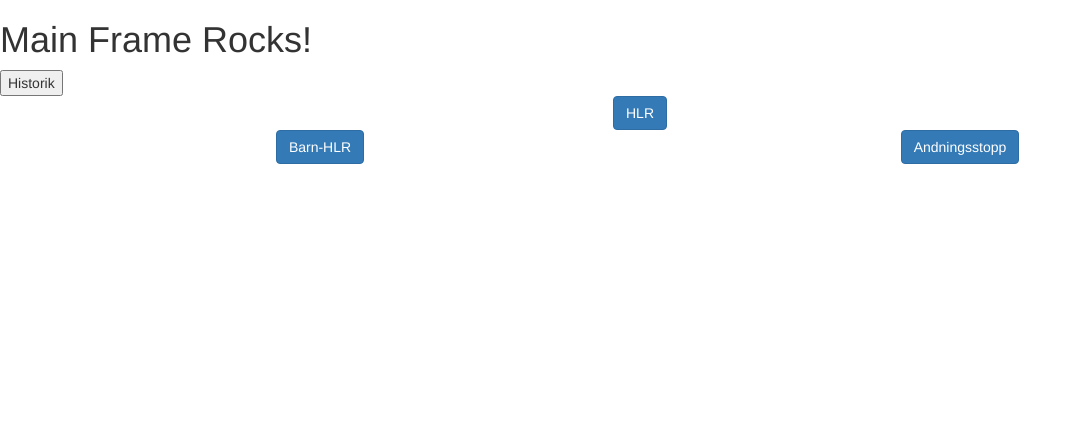
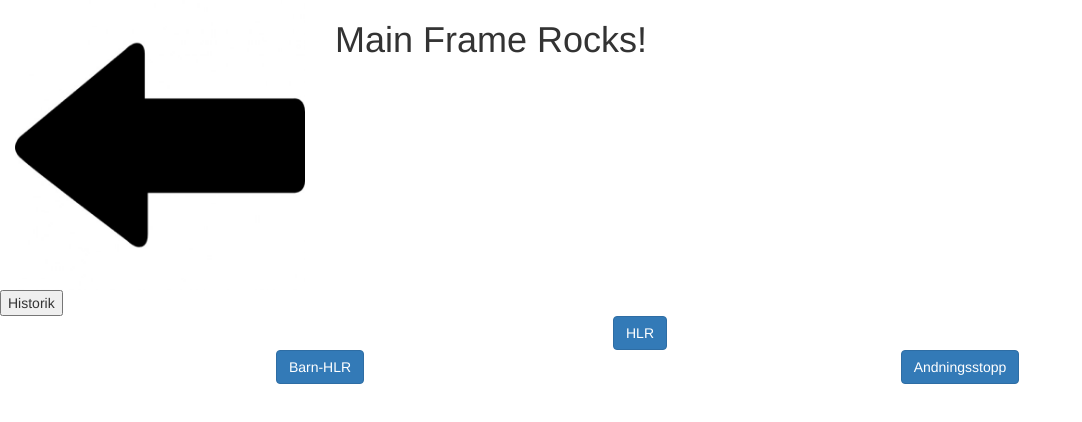
Before and after one commit to ollerenius/akutplattan, an Angular app in the folder HLRproject/: page / in a window 1280 px wide. Shown: the top 422 px of the page, without its empty margins (0-1082 px from the left). Built offline with nearby package versions, Linux system fonts and the light colour scheme.

Commit message:
Add the back arrow of the header
The arrow is inserted, but there are no action if click. Also it's not the right size yet.

```diff
--- a/HLRproject/src/main-frame/main-frame.component.html
+++ b/HLRproject/src/main-frame/main-frame.component.html
@@ -1,6 +1,27 @@
-<h1>
-  {{title}}
-</h1>
+<div class="container-fluid">
+  <div class="row">
+
+  <div class="col-md-3">
+
+    <img class="img-responsive" [src]="leftArrow">
+
+  </div>
+
+
+  <div class="col-md-6">
+    <h1>
+      {{title}}
+    </h1>
+  </div>
+
+    <div class="col-md-6">
+
+    </div>
+
+  </div>
+
+
+</div>
 
 <mainmenu-page>
 </mainmenu-page>
--- a/HLRproject/src/main-frame/main-frame.component.ts
+++ b/HLRproject/src/main-frame/main-frame.component.ts
@@ -7,4 +7,9 @@ import { Component } from '@angular/core';
 })
 export class MainFrameComponent {
   title = 'Main Frame Rocks!';
+  leftArrow: string;
+
+  constructor(){
+    this.leftArrow = '../assets/images/left-arrow.jpg'
+  }
 }
```
Also changed, not shown: HLRproject/src/assets/images/left-arrow.jpg (added).
